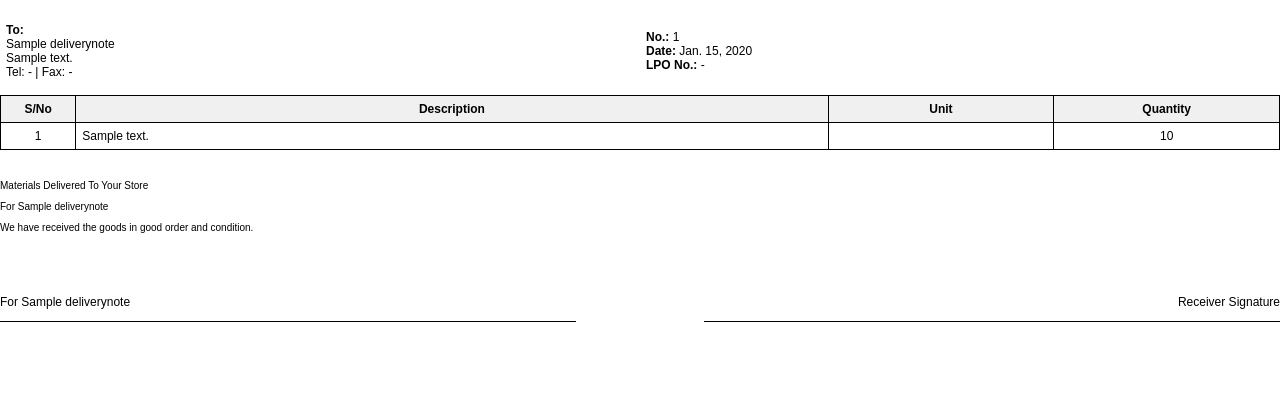
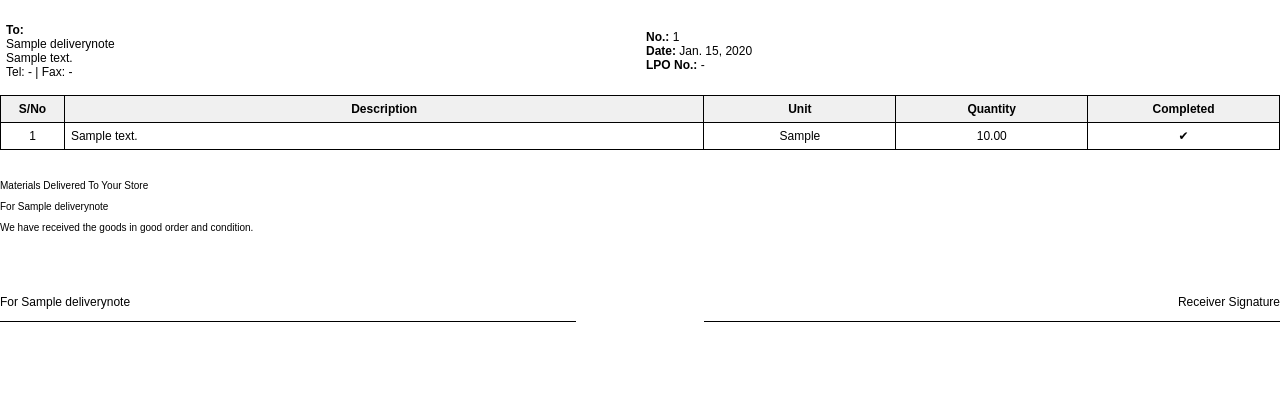
Before and after one commit to skhleejal/invoicemgmt, a Django app: template invoicemgmt/templates/invoicemgmt/delivery_note_pdf.html in a window 1280 px wide. Shown: the part 199-606 px from the top of the page. Run offline with Django 4.2, Linux system fonts and the light colour scheme; the template is opened without the code that fills it: values that come from a table or form of the project are taken from there, others are empty; tables that the repository leaves empty hold one stand-in row (values such as "Sample post").

Commit message:
God showed me a way out to do

```diff
--- a/invoicemgmt/models.py
+++ b/invoicemgmt/models.py
@@ -298,4 +298,7 @@ class DeliveryNoteLineItem(models.Model):
     product_name = models.CharField(max_length=255, blank=True, null=True)  # Product name field
     description = models.CharField(max_length=255, blank=True)
     quantity = models.PositiveIntegerField()
+    unit = models.CharField(max_length=50, blank=True, null=True)  # Unit field
+    quantity = models.DecimalField(max_digits=10, decimal_places=2)  # Allow decimals for quantity
+
     complete = models.BooleanField(default=False)
--- a/invoicemgmt/templates/invoicemgmt/delivery_note_pdf.html
+++ b/invoicemgmt/templates/invoicemgmt/delivery_note_pdf.html
@@ -113,7 +113,8 @@
         <tr>
             <td width="50%">
                 <strong>To:</strong><br>
-                {{ note.delivery_to_name }}<br>
+                {{ note.company_name }}<br>
+                <!-- {{ note.delivery_to_name }}<br> -->
                 {{ note.delivery_to_address }}<br>
                 Tel: {{ note.delivery_to_phone|default:"-" }} | Fax: {{ note.delivery_to_fax|default:"-" }}
             </td>
@@ -133,6 +134,7 @@
                 <th style="width: 50%;">Description</th>
                 <th style="width: 15%;">Unit</th>
                 <th style="width: 15%;">Quantity</th>
+                <th style="width: 15%;">Completed</th> <!-- Added Completed Column -->
             </tr>
         </thead>
         <tbody>
@@ -140,11 +142,12 @@
             <tr>
                 <td class="center">{{ forloop.counter }}</td>
                 <td>{{ item.description }}</td>
-                <td class="center">{{ item.unit }}</td>
+                <td class="center">{{ item.unit }}</td> <!-- Unit Column -->
                 <td class="center">{{ item.quantity }}</td>
+                <td class="center">{% if item.complete %}✔{% else %}✘{% endif %}</td> <!-- Completed Column -->
             </tr>
             {% empty %}
-            <tr><td colspan="4" class="center">No items delivered.</td></tr>
+            <tr><td colspan="5" class="center">No items delivered.</td></tr>
             {% endfor %}
         </tbody>
     </table>
```
Also changed, not shown: invoicemgmt/migrations/0018_deliverynotelineitem_unit_and_more.py (added), invoicemgmt/views.py (line endings or trailing spaces).
